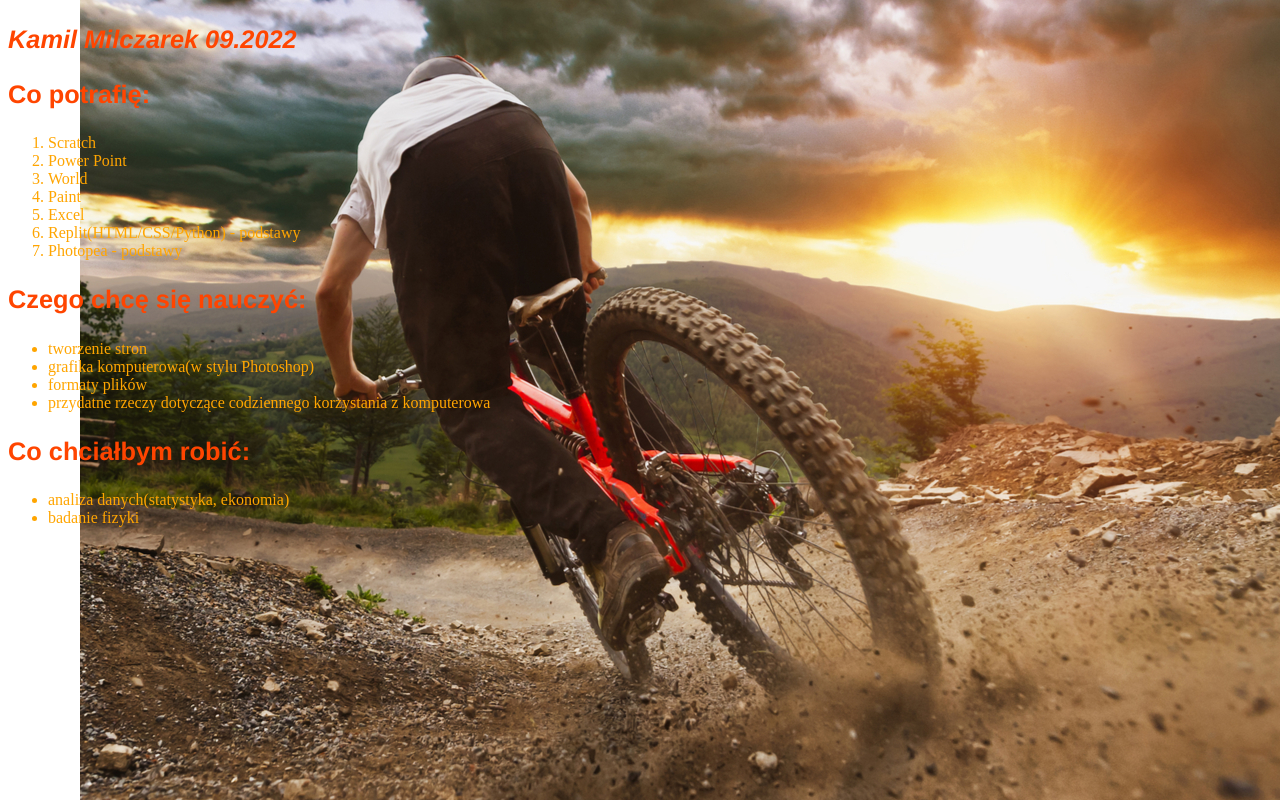
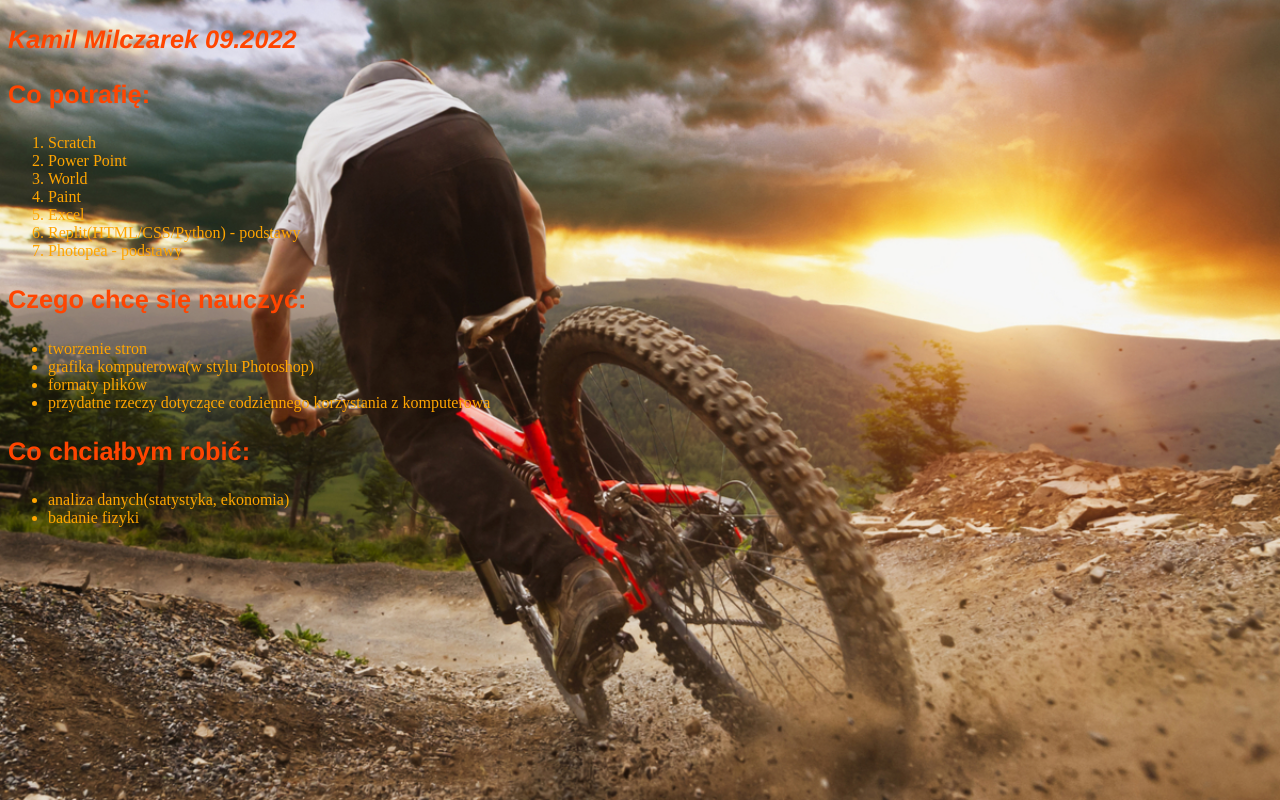
Before and after one commit to megamocny66/megamocny66.github.io, a plain HTML site: page index.html in a window 1280 px wide. Drawn offline with Linux system fonts and the light colour scheme.

Commit message:
Update style.css

```diff
--- a/style.css
+++ b/style.css
@@ -2,8 +2,9 @@ body
 {
   background-image: url("mtb.jpg");
   background-repeat: no-repeat;
-  background-position: right top;
+  background-position: left top;
   background-attachment: fixed;
+  background-size: cover;
 }
 
 P
```
